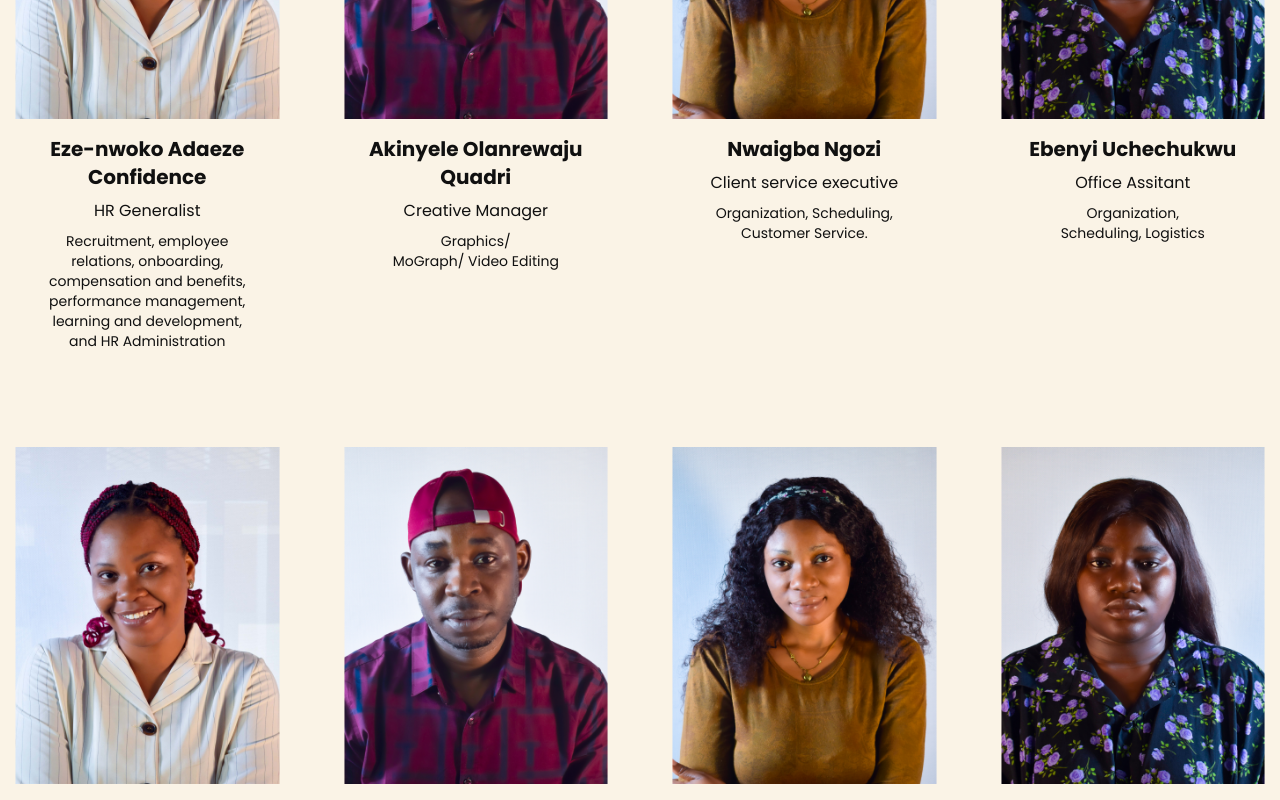
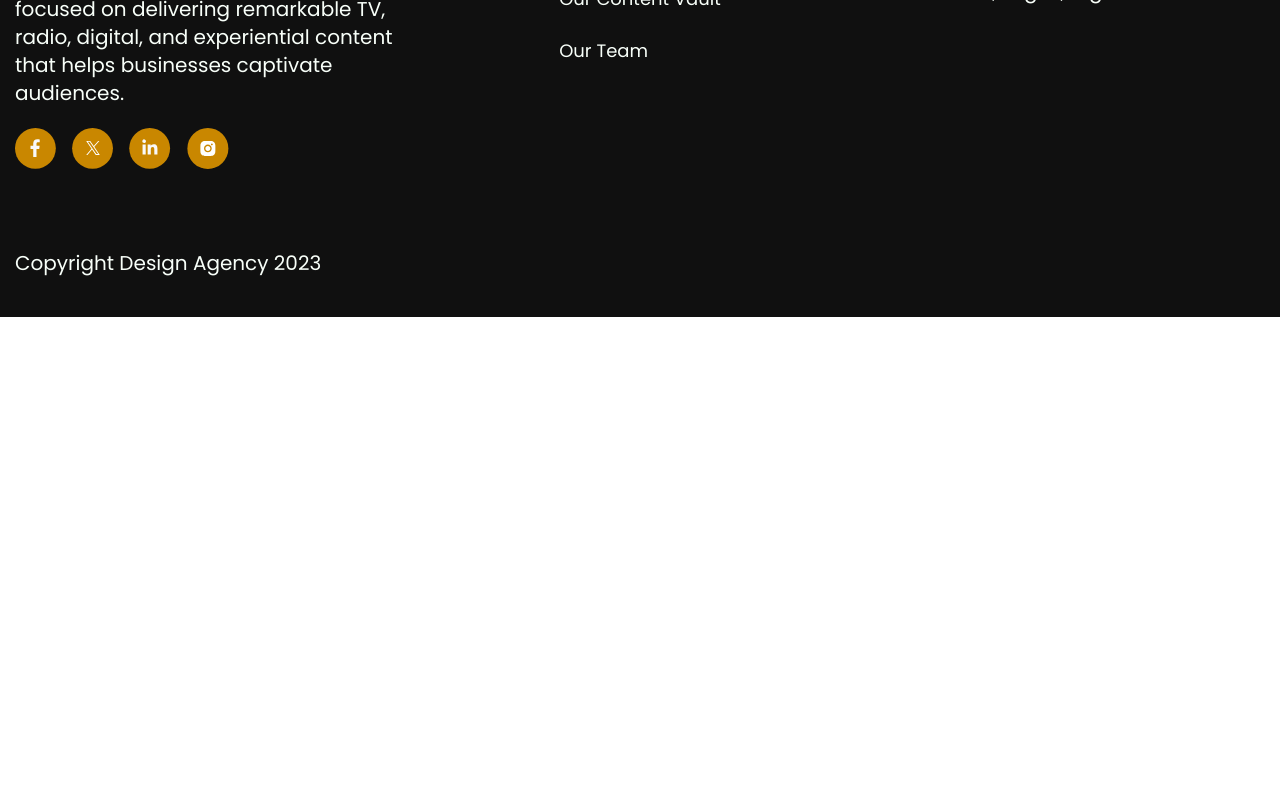
Before and after one commit to godwinopara/hyphn, a Next.js app: page /team in a window 1280 px wide. Shown: the part 1740-2540 px from the top of the page. After the commit the page ends 2057 px from the top, so only its background shows below. Built offline with nearby package versions, Linux system fonts and the light colour scheme.

Commit message:
added more team members to team

```diff
--- a/src/app/team/page.tsx
+++ b/src/app/team/page.tsx
@@ -29,8 +29,6 @@ export default function Team() {
 
 				<div className="max-w-desktop mx-auto flex flex-col gap-20">
 					<TeamList />
-					<TeamList />
-					<TeamList />
 				</div>
 			</section>
 		</>
```
